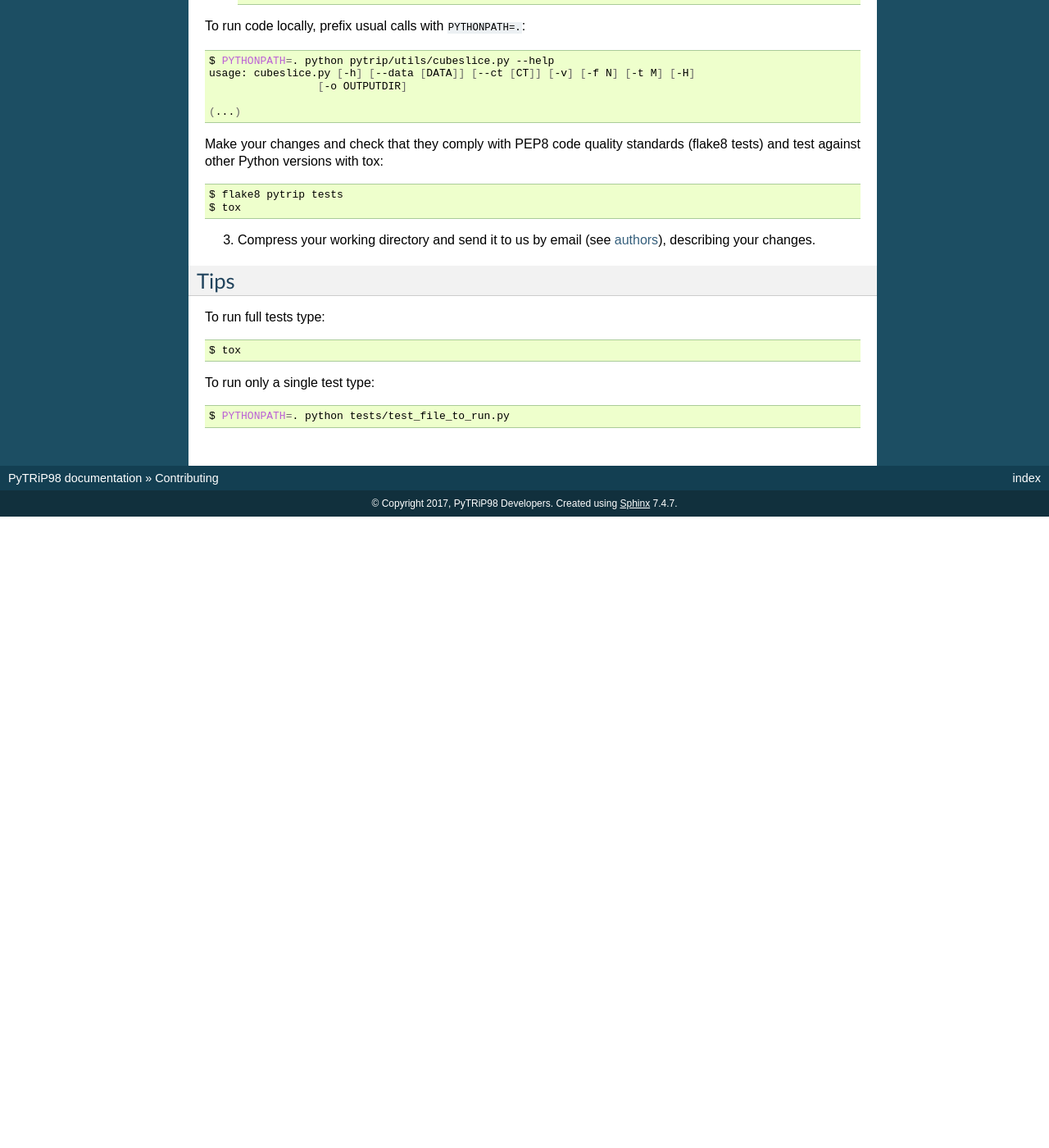
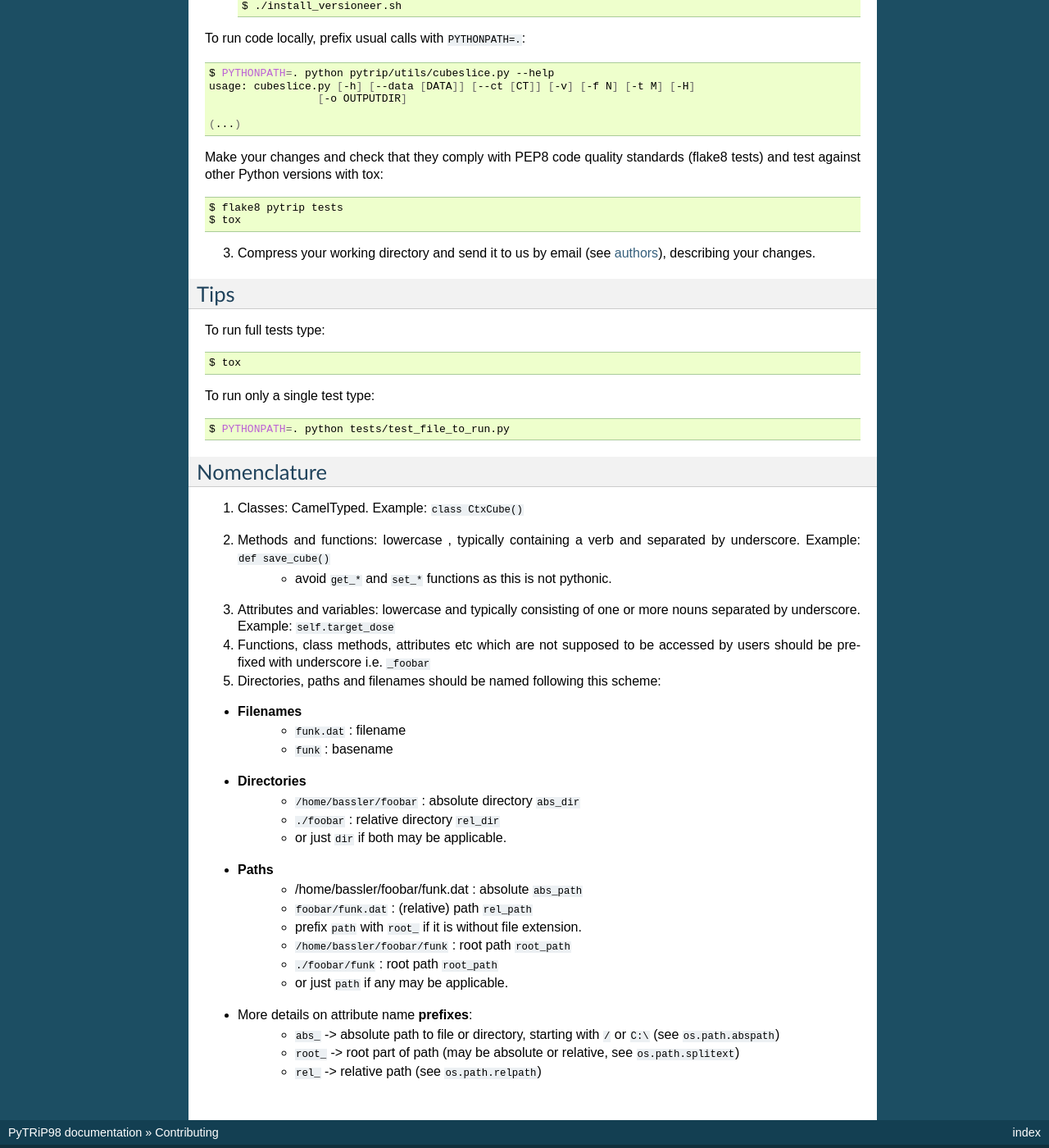
Before and after one commit to pytrip/pytrip, a Sphinx documentation site: the page built from docs/contributing.rst, in a window 1280 px wide and 1400 px high, scrolled down 2778 px. Shown: the whole window at 82% size. Built offline with Sphinx 7.4.7, drawn with Linux system fonts in a browser that asks for light colours; pages that are not in the unit, such as notebooks, are missing from menus; before the commit the page ends 3408 px from its top, so only the background shows below that; some of the changed text lies outside the part shown.

Commit message:
add guidelines for nomenclature to doc.

```diff
--- a/docs/contributing.rst
+++ b/docs/contributing.rst
@@ -180,3 +181,34 @@ To run only a single test type::
 
 .. _`bugs`: https://github.com/pytrip/pytrip/issues
 .. _`features`: https://github.com/pytrip/pytrip/issues
+
+
+Nomenclature
+------------
+
+1. Classes: CamelTyped. Example: ``class CtxCube()``
+2. Methods and functions: lowercase , typically containing a verb and separated by underscore. Example: ``def save_cube()``
+    * avoid ``get_*`` and ``set_*`` functions as this is not pythonic.
+3. Attributes and variables: lowercase and typically consisting of one or more nouns separated by underscore. Example: ``self.target_dose``
+4. Functions, class methods, attributes etc which are not supposed to be accessed by users should be prefixed with underscore i.e. ``_foobar``
+5. Directories, paths and filenames should be named following this scheme:
+
+* **Filenames**
+    * ``funk.dat`` : filename
+    * ``funk`` : basename
+* **Directories**
+    * ``/home/bassler/foobar`` : absolute directory ``abs_dir``
+    * ``./foobar`` : relative directory ``rel_dir``
+    * or just ``dir`` if both may be applicable.
+* **Paths**
+    * /home/bassler/foobar/funk.dat : absolute ``abs_path``
+    * ``foobar/funk.dat`` : (relative) path ``rel_path``
+    * prefix ``path`` with ``root_`` if it is without file extension.
+    * ``/home/bassler/foobar/funk`` : root path ``root_path``
+    * ``./foobar/funk`` : root path ``root_path``
+    * or just ``path`` if any may be applicable.
+
+* More details on attribute name **prefixes**:
+    * ``abs_`` -> absolute path to file or directory, starting with ``/`` or ``C:\`` (see ``os.path.abspath``)
+    * ``root_`` -> root part of path (may be absolute or relative, see ``os.path.splitext``)
+    * ``rel_`` -> relative path (see ``os.path.relpath``)
```
Also changed, not shown: other parts of docs/contributing.rst (+3 -2 lines).
